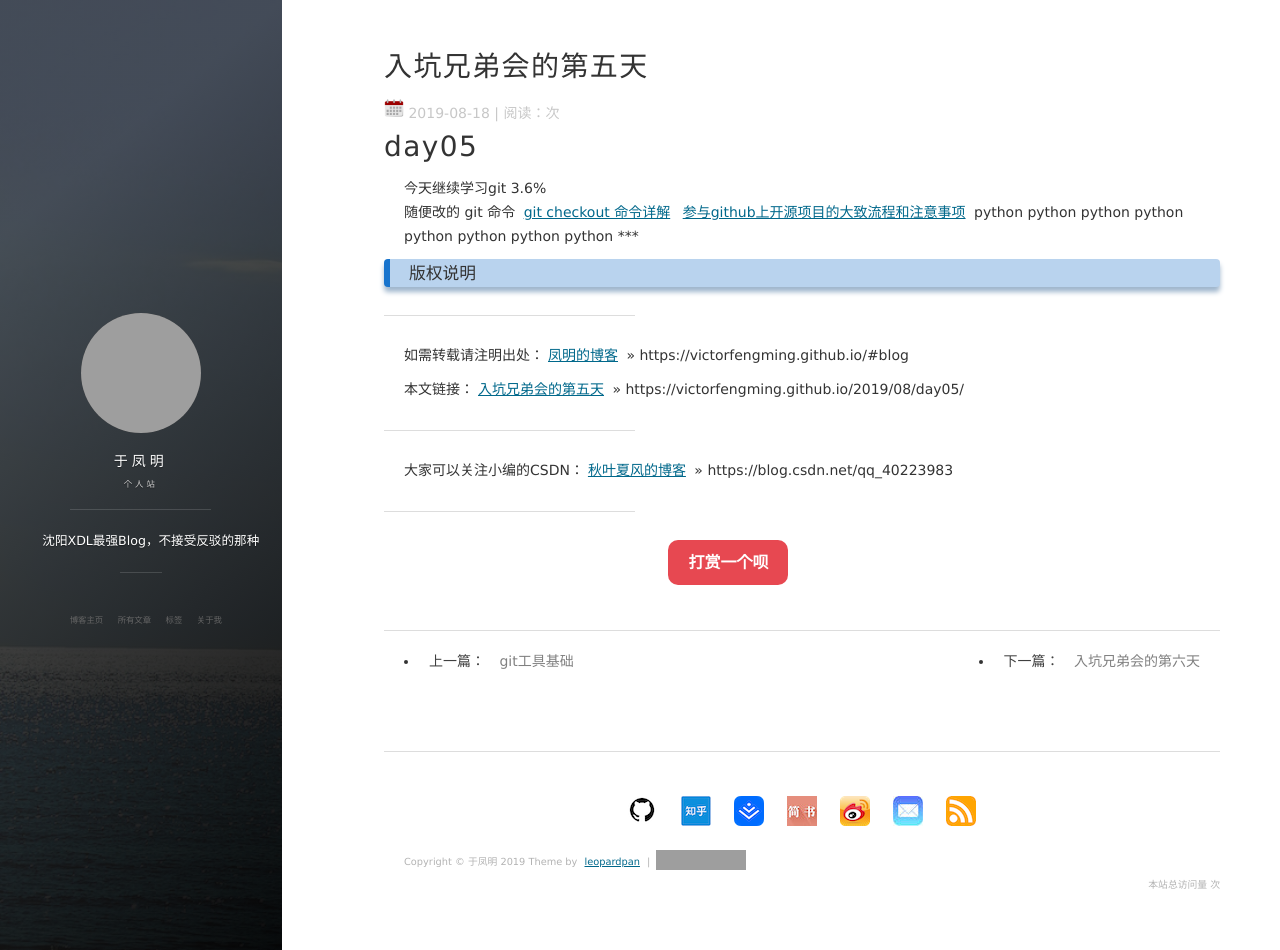
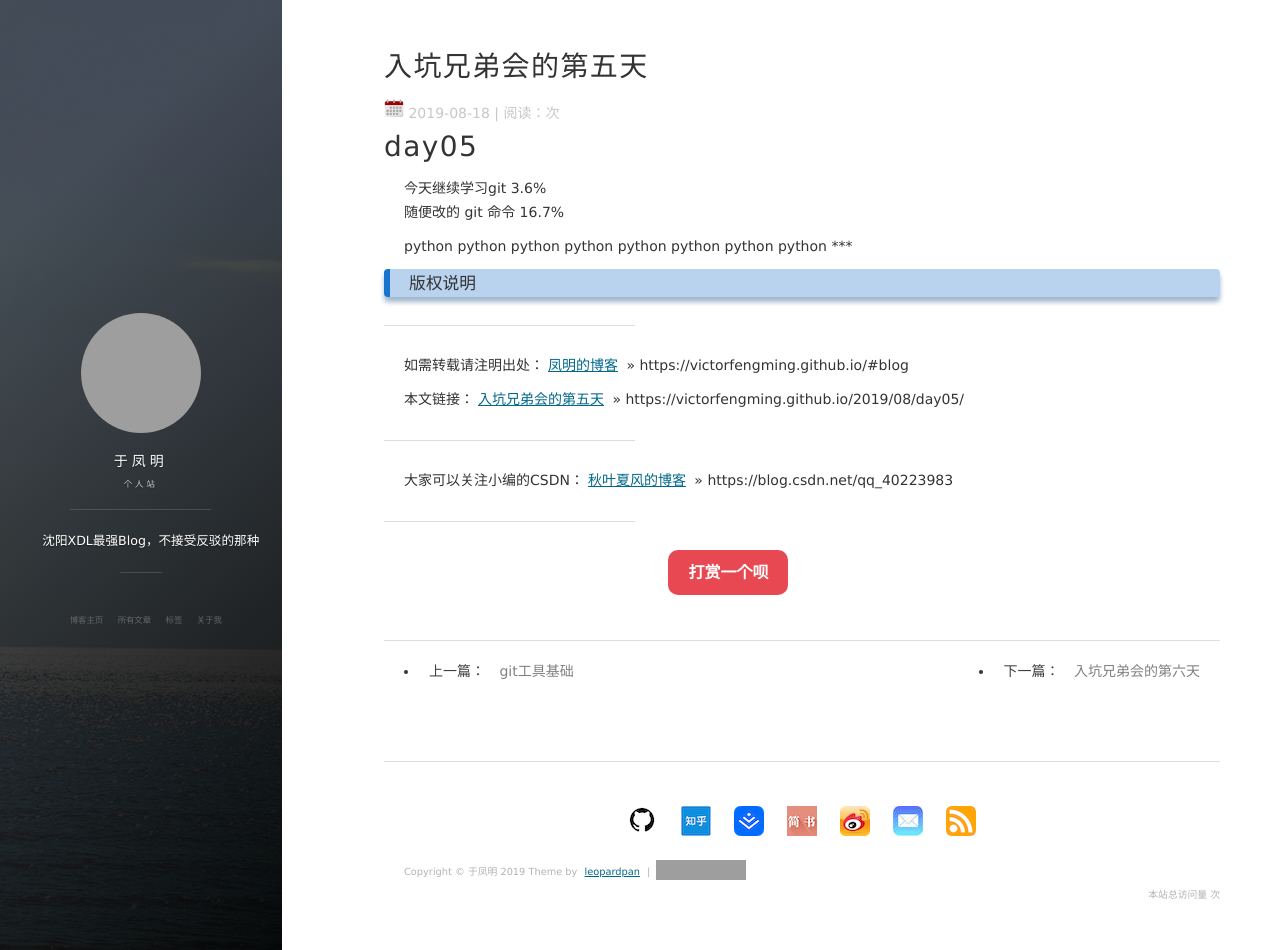
Before and after one commit to 1978413822/victorfengming.github.io, a Jekyll site: the page built from _posts/2019-08-18-day05.md, in a window 1280 px wide and 950 px high. Built offline with Jekyll 4.4.1, drawn with Linux system fonts in a browser that asks for light colours; nearby versions of some CDN libraries; comment, search, counter and statistics services are not loaded; grey boxes are pictures that could not be loaded.

```diff
--- a/_posts/2019-08-18-day05.md
+++ b/_posts/2019-08-18-day05.md
@@ -11,9 +11,8 @@
 
 今天继续学习git   3.6%
 随便改的
-git 命令
-[git checkout 命令详解](https://www.cnblogs.com/kuyuecs/p/7111749.html)
-[参与github上开源项目的大致流程和注意事项](https://www.cnblogs.com/metoy/p/4097001.html)
+git 命令  16.7%
+
 python python python python python python python python
 ***
 ### 版权说明
```
Also changed, not shown: _posts/2019-08-17-progit-note-first.markdown (+4 -3 lines).
